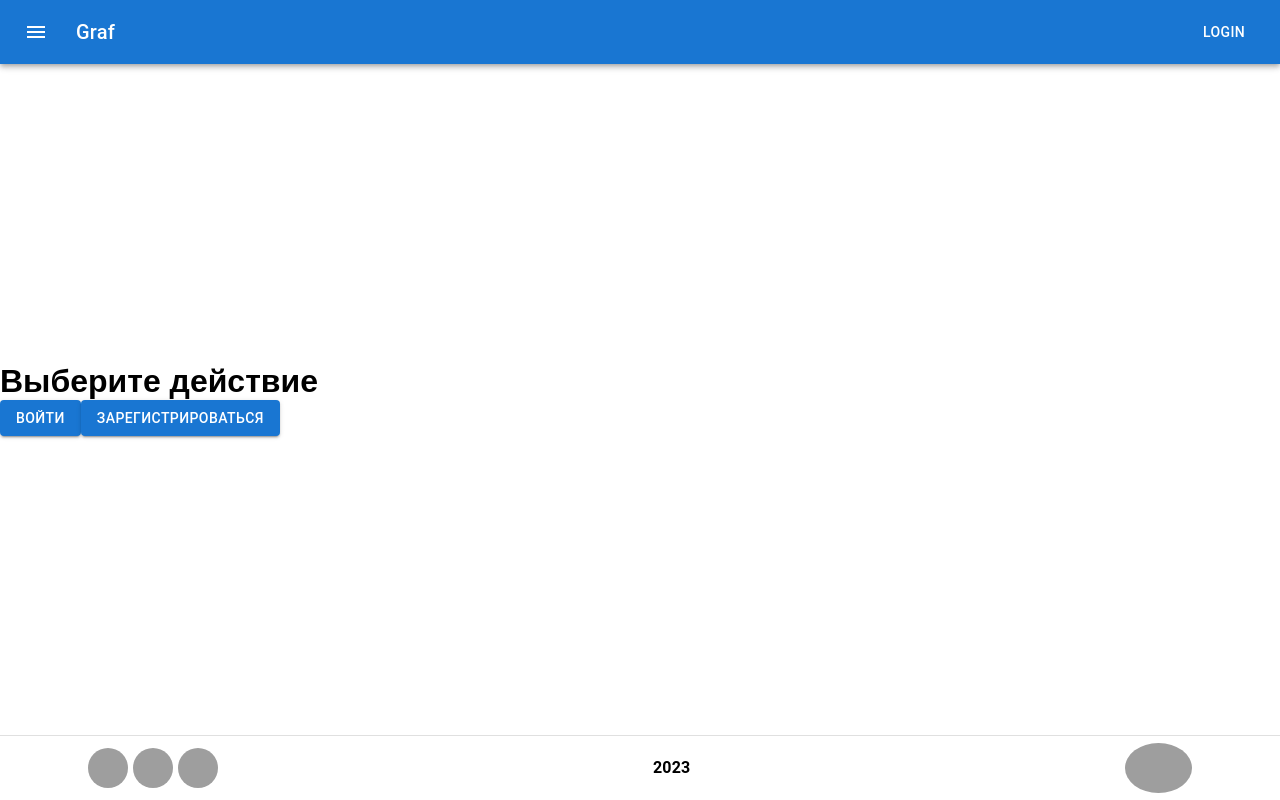
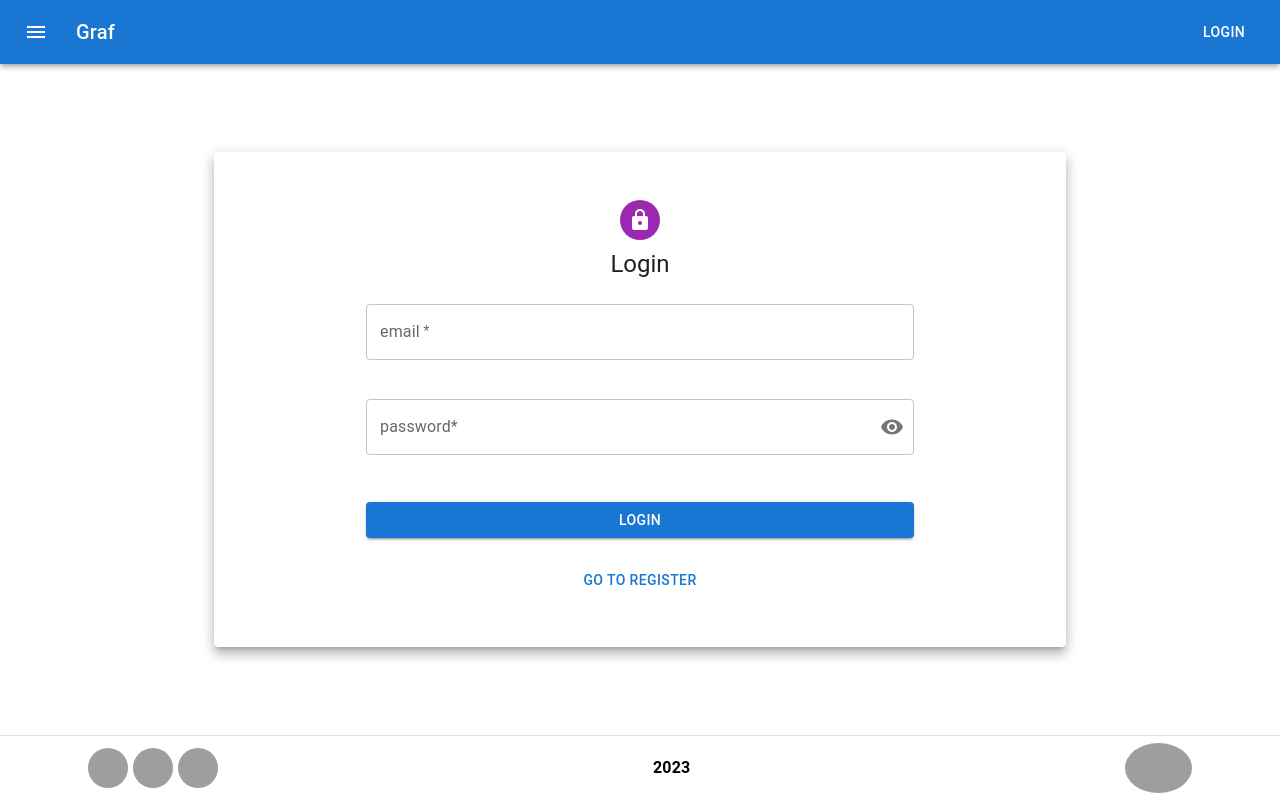
Before and after one commit to jewelhux/graphiql-app, a Next.js app: page /auth in a window 1280 px wide. Built offline with nearby package versions, Linux system fonts and the light colour scheme; grey boxes are pictures that could not be loaded.

Commit message:
fix: form Login

```diff
--- /dev/null
+++ b/src/components/Form.tsx
@@ -0,0 +1,167 @@
+import { useState } from 'react';
+import {
+  TextField,
+  Box,
+  Container,
+  Avatar,
+  Typography,
+  Button,
+  Grid,
+  Paper,
+  InputAdornment,
+  IconButton,
+  FormControl,
+  InputLabel,
+  OutlinedInput,
+  FormHelperText,
+} from '@mui/material';
+import LockIcon from '@mui/icons-material/Lock';
+import { Visibility, VisibilityOff } from '@mui/icons-material';
+
+const EMAIL_REGEXP =
+  /^(([^<>()[\].,;:\s@"]+(\.[^<>()[\].,;:\s@"]+)*)|(".+"))@(([^<>()[\].,;:\s@"]+\.)+[^<>()[\].,;:\s@"]{2,})$/iu;
+
+const PASSWORD_REGEXP = /^(?=.*[A-Za-z])(?=.*\d)(?=.*[@$!%*#?&;'":])[A-Za-z\d@$!%*#?&:;'"]{8,}$/;
+
+const Form = () => {
+  const [showPassword, setShowPassword] = useState(false);
+  const [email, setEmail] = useState('');
+  const [password, setPassword] = useState('');
+
+  const [isValidForm, setisValidForm] = useState({
+    email: false,
+    password: false,
+  });
+
+  const handleValidvalidEmail = (e: React.ChangeEvent<HTMLInputElement>) => {
+    const target = e.target;
+    setEmail(target.value);
+    if (EMAIL_REGEXP.test(target.value)) {
+      setisValidForm((prev) => ({
+        ...prev,
+        [e.target.name]: true,
+      }));
+    } else {
+      setisValidForm((prev) => ({
+        ...prev,
+        [e.target.name]: false,
+      }));
+    }
+  };
+
+  const handleValidvalidPassword = (e: React.ChangeEvent<HTMLInputElement>) => {
+    const target = e.target;
+    setPassword(target.value);
+    if (PASSWORD_REGEXP.test(target.value)) {
+      setisValidForm((prev) => ({
+        ...prev,
+        [e.target.name]: true,
+      }));
+    } else {
+      setisValidForm((prev) => ({
+        ...prev,
+        [e.target.name]: false,
+      }));
+    }
+  };
+
+  const handleClickShowPassword = () => setShowPassword((show) => !show);
+
+  return (
+    <>
+      <Container
+        component="main"
+        maxWidth="md"
+        sx={{
+          display: 'flex',
+          flexGrow: '1',
+          flexDirection: 'column',
+          justifyContent: 'center',
+          alignItems: 'center',
+        }}
+      >
+        <Paper elevation={8} sx={{ padding: 5, marginBottom: 2, marginTop: 2, width: '100%' }}>
+          <Box
+            display="flex"
+            flexDirection={'column'}
+            sx={{
+              alignItems: 'center',
+            }}
+          >
+            <Avatar sx={{ m: 1, bgcolor: 'secondary.main' }}>
+              <LockIcon />
+            </Avatar>
+            <Typography component="h1" variant="h5">
+              Login
+            </Typography>
+            <Box component="form" noValidate sx={{ mt: 3 }}>
+              <Grid container spacing={2}>
+                <Grid item xs={12}>
+                  <TextField
+                    disabled={false}
+                    error={email === '' ? false : isValidForm.email ? false : true}
+                    helperText={email === '' ? ' ' : !isValidForm.email ? 'not correct Email' : ' '}
+                    required
+                    fullWidth
+                    id="email"
+                    value={email}
+                    onChange={handleValidvalidEmail}
+                    label={'email'}
+                    name="email"
+                    autoComplete="email"
+                  />
+                </Grid>
+                <Grid item xs={12}>
+                  <FormControl fullWidth>
+                    <InputLabel htmlFor="outlined-adornment-password">password*</InputLabel>
+                    <OutlinedInput
+                      endAdornment={
+                        <InputAdornment position="end">
+                          <IconButton
+                            aria-label="toggle password visibility"
+                            edge="end"
+                            onClick={handleClickShowPassword}
+                          >
+                            {showPassword ? <VisibilityOff /> : <Visibility />}
+                          </IconButton>
+                        </InputAdornment>
+                      }
+                      error={password === '' ? false : isValidForm.password ? false : true}
+                      required
+                      fullWidth
+                      name="password"
+                      value={password}
+                      onChange={handleValidvalidPassword}
+                      label={'password'}
+                      type={showPassword ? 'text' : 'password'}
+                      id="password"
+                      autoComplete="new-password"
+                    />
+                  </FormControl>
+                </Grid>
+              </Grid>
+              <FormHelperText error id="accountId-error">
+                {password === '' ? ' ' : !isValidForm.password ? 'not correct Passord' : ' '}
+              </FormHelperText>
+
+              <Button
+                disabled={false}
+                type="submit"
+                fullWidth
+                variant="contained"
+                sx={{ mt: 3, mb: 2 }}
+              >
+                {'LOGIN'}
+              </Button>
+              <Button disabled={false} fullWidth sx={{ mt: 1, mb: 1 }}>
+                {'GO TO REGISTER'}
+              </Button>
+            </Box>
+          </Box>
+        </Paper>
+      </Container>
+    </>
+  );
+};
+
+export default Form;
--- a/src/pages/auth/index.tsx
+++ b/src/pages/auth/index.tsx
@@ -1,8 +1,9 @@
 import { FC } from 'react';
 
-import { Button } from '@mui/material';
+// import { Button } from '@mui/material';
 import Head from 'next/head';
 import { useRouter } from 'next/router';
+import Form from '@/components/Form';
 
 const Auth: FC = () => {
   const { pathname } = useRouter();
@@ -11,9 +12,11 @@ const Auth: FC = () => {
       <Head>
         <title>{`RSFINAL${pathname}`}</title>
       </Head>
-      <h1>Выберите действие</h1>
+
+      <Form />
+      {/* <h1>Выберите действие</h1>
       <Button variant="contained">Войти</Button>
-      <Button variant="contained">Зарегистрироваться</Button>
+      <Button variant="contained">Зарегистрироваться</Button> */}
     </>
   );
 };
--- a/src/styles/globals.css
+++ b/src/styles/globals.css
@@ -5,7 +5,9 @@
   margin: 0;
 }
 
-body, html, #__next {
+body,
+html,
+#__next {
   height: 100%;
   overflow-x: hidden;
 }
```
